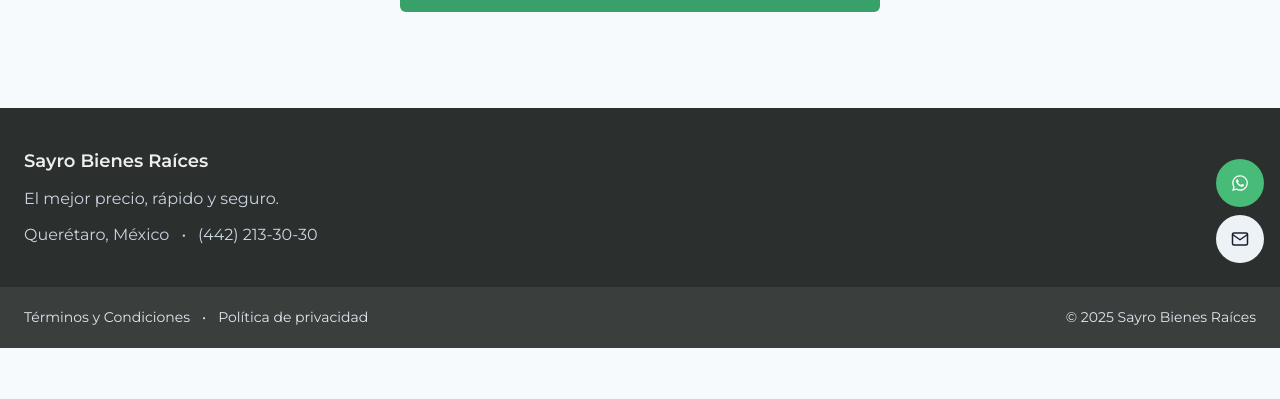
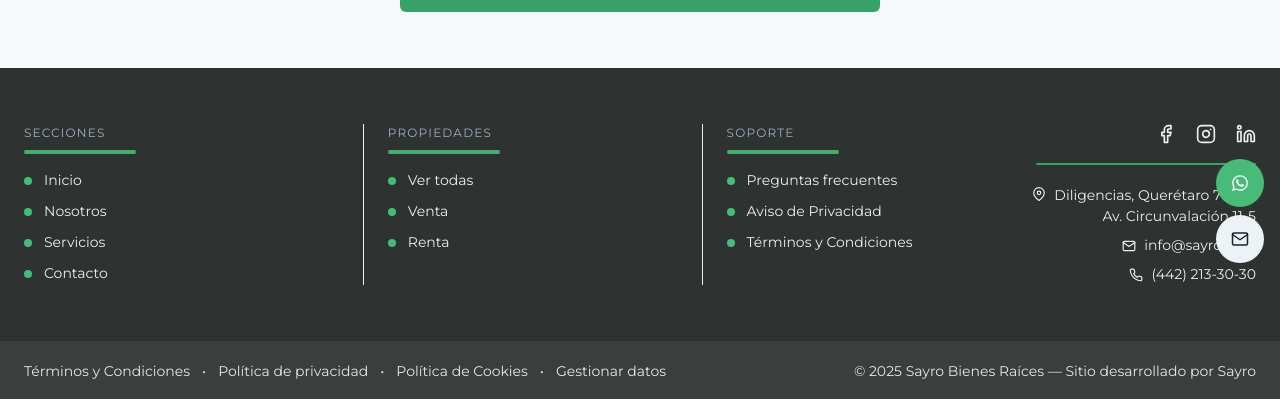
Before and after one commit to Sayrocode/SayroWeb, a Next.js app: page /contacto in a window 1280 px wide. Shown: the part 521-920 px from the top of the page. Before the commit the page ends 869 px from the top, so only its background shows below. Built offline with nearby package versions, Linux system fonts and the light colour scheme; no server answers; a web font is replaced by a local one.

Commit message:
Update Footer.tsx

```diff
--- a/components/Footer.tsx
+++ b/components/Footer.tsx
@@ -1,34 +1,182 @@
+// components/Footer.tsx
 import {
   Box,
   Container,
   Stack,
+  SimpleGrid,
   Text,
   Link,
+  HStack,
+  Icon,
   Wrap,
   WrapItem,
-  HStack,
+  VStack,
+  useBreakpointValue,
 } from "@chakra-ui/react";
 import NextLink from "next/link";
+import {
+  FiFacebook,
+  FiInstagram,
+  FiLinkedin,
+  FiMail,
+  FiPhone,
+  FiMapPin,
+} from "react-icons/fi";
+
+/** Item de link con punto verde y hover sutil */
+function NavLinkItem({ href, children }: { href: string; children: React.ReactNode }) {
+  return (
+    <HStack as="li" spacing={3} align="center">
+      <Box boxSize="2" bg="green.400" rounded="full" flexShrink={0} />
+      <Link
+        as={NextLink}
+        href={href}
+        fontSize="sm"
+        color="whiteAlpha.900"
+        _hover={{ color: "green.300", transform: "translateX(2px)" }}
+        transition="all .15s ease-out"
+      >
+        {children}
+      </Link>
+    </HStack>
+  );
+}
+
+/** Grupo con título, subrayado verde y (opcional) separador vertical en ≥ md */
+function NavGroup({
+  title,
+  withDivider = false,
+  children,
+}: {
+  title: string;
+  withDivider?: boolean;
+  children: React.ReactNode;
+}) {
+  return (
+    <Box
+      pl={{ md: withDivider ? 6 : 0 }}
+      borderLeft={{ md: withDivider ? "1px solid" : "none" }}
+      borderColor="whiteAlpha.200"
+    >
+      <Text
+        fontSize="xs"
+        color="gray.400"
+        textTransform="uppercase"
+        letterSpacing="widest"
+        mb={2}
+      >
+        {title}
+      </Text>
+      <Box w="28" h="1" bg="green.400" mb={4} opacity={0.9} borderRadius="full" />
+      <VStack as="ul" align="start" spacing={2.5}>
+        {children}
+      </VStack>
+    </Box>
+  );
+}
 
 export default function Footer() {
+  const iconSize = useBreakpointValue({ base: 4, md: 5 });
+  const dividerWidth = useBreakpointValue({ base: "140px", md: "220px" });
+
   return (
-    <Box as="footer" mt={10} bg="#2b2f2e" color="whiteAlpha.900">
-      <Container maxW="7xl" py={{ base: 8, md: 10 }} px={{ base: 4, md: 6 }}>
-        <Stack spacing={3}>
-          <Text fontSize={{ base: "md", md: "lg" }} fontWeight="semibold">
-            Sayro Bienes Raíces
-          </Text>
-          <Text color="gray.300" maxW="3xl">
-            El mejor precio, rápido y seguro.
-          </Text>
-          <HStack spacing={3} color="gray.300">
-            <Text>Querétaro, México</Text>
-            <Text>•</Text>
-            <Link href="tel:+524422133030">(442) 213-30-30</Link>
-          </HStack>
+    <Box bg="#2e3331" color="whiteAlpha.900">
+      {/* Sección principal */}
+      <Container maxW="7xl" py={{ base: 8, md: 12, lg: 14 }} px={{ base: 4, md: 6 }}>
+        <Stack
+          direction={{ base: "column", lg: "row" }}
+          spacing={{ base: 10, lg: 8 }}
+          justify="space-between"
+          align="stretch"
+        >
+          {/* IZQUIERDA: menú en 2 por fila (base/sm), 3 columnas en md+ */}
+          <SimpleGrid
+            columns={{ base: 2, md: 3 }}
+            spacingX={{ base: 6, md: 10 }}
+            spacingY={{ base: 8, md: 10 }}
+            flex="1"
+            minW={{ lg: "60%" }}
+          >
+            <NavGroup title="Secciones">
+              <NavLinkItem href="/">Inicio</NavLinkItem>
+              <NavLinkItem href="/nosotros">Nosotros</NavLinkItem>
+              <NavLinkItem href="/servicios">Servicios</NavLinkItem>
+              <NavLinkItem href="/contacto">Contacto</NavLinkItem>
+            </NavGroup>
+
+            <NavGroup title="Propiedades" withDivider>
+              <NavLinkItem href="/propiedades">Ver todas</NavLinkItem>
+              <NavLinkItem href="/propiedades?operacion=venta">Venta</NavLinkItem>
+              <NavLinkItem href="/propiedades?operacion=renta">Renta</NavLinkItem>
+            </NavGroup>
+
+            <NavGroup title="Soporte" withDivider>
+              <NavLinkItem href="/preguntas-frecuentes">Preguntas frecuentes</NavLinkItem>
+              <NavLinkItem href="/aviso-de-privacidad">Aviso de Privacidad</NavLinkItem>
+              <NavLinkItem href="/terminos">Términos y Condiciones</NavLinkItem>
+            </NavGroup>
+          </SimpleGrid>
+
+          {/* DERECHA: redes + línea verde + datos */}
+          <Box
+            w={{ base: "full", lg: "auto" }}
+            textAlign={{ base: "center", md: "left", lg: "right" }}
+          >
+            <HStack
+              justify={{ base: "center", md: "flex-start", lg: "flex-end" }}
+              spacing={5}
+              mb={3}
+            >
+              <Link href="https://facebook.com" isExternal aria-label="Facebook">
+                <Icon as={FiFacebook} boxSize={iconSize} />
+              </Link>
+              <Link href="https://instagram.com" isExternal aria-label="Instagram">
+                <Icon as={FiInstagram} boxSize={iconSize} />
+              </Link>
+              <Link href="https://linkedin.com" isExternal aria-label="LinkedIn">
+                <Icon as={FiLinkedin} boxSize={iconSize} />
+              </Link>
+            </HStack>
+
+            <Box
+              h="2px"
+              bg="green.500"
+              w={dividerWidth}
+              mx={{ base: "auto", lg: "unset" }}
+              ml={{ lg: "auto" }}
+              mb={{ base: 4, md: 5 }}
+              borderRadius="full"
+            />
+
+            <Stack spacing={2} fontSize={{ base: "sm", md: "sm" }}>
+              <HStack
+                justify={{ base: "center", md: "flex-start", lg: "flex-end" }}
+                align="start"
+              >
+                <Icon as={FiMapPin} mt="2px" />
+                <Text>
+                  Diligencias, Querétaro 76020
+                  <br /> Av. Circunvalación 11-5
+                </Text>
+              </HStack>
+              <HStack
+                justify={{ base: "center", md: "flex-start", lg: "flex-end" }}
+              >
+                <Icon as={FiMail} />
+                <Link href="mailto:info@sayro.com">info@sayro.com</Link>
+              </HStack>
+              <HStack
+                justify={{ base: "center", md: "flex-start", lg: "flex-end" }}
+              >
+                <Icon as={FiPhone} />
+                <Link href="tel:+524422133030">(442) 213-30-30</Link>
+              </HStack>
+            </Stack>
+          </Box>
         </Stack>
       </Container>
 
+      {/* Subfooter */}
       <Box bg="#3a3f3d">
         <Container maxW="7xl" py={{ base: 4, md: 5 }} px={{ base: 4, md: 6 }}>
           <Stack
@@ -52,8 +200,23 @@
                   Política de privacidad
                 </Link>
               </WrapItem>
+              <WrapItem>•</WrapItem>
+              <WrapItem>
+                <Link as={NextLink} href="/cookies" _hover={{ color: "green.300" }}>
+                  Política de Cookies
+                </Link>
+              </WrapItem>
+              <WrapItem>•</WrapItem>
+              <WrapItem>
+                <Link as={NextLink} href="/datos" _hover={{ color: "green.300" }}>
+                  Gestionar datos
+                </Link>
+              </WrapItem>
             </Wrap>
-            <Text>© {new Date().getFullYear()} Sayro Bienes Raíces</Text>
+
+            <Text>
+              © {new Date().getFullYear()} Sayro Bienes Raíces — Sitio desarrollado por Sayro
+            </Text>
           </Stack>
         </Container>
       </Box>
```
